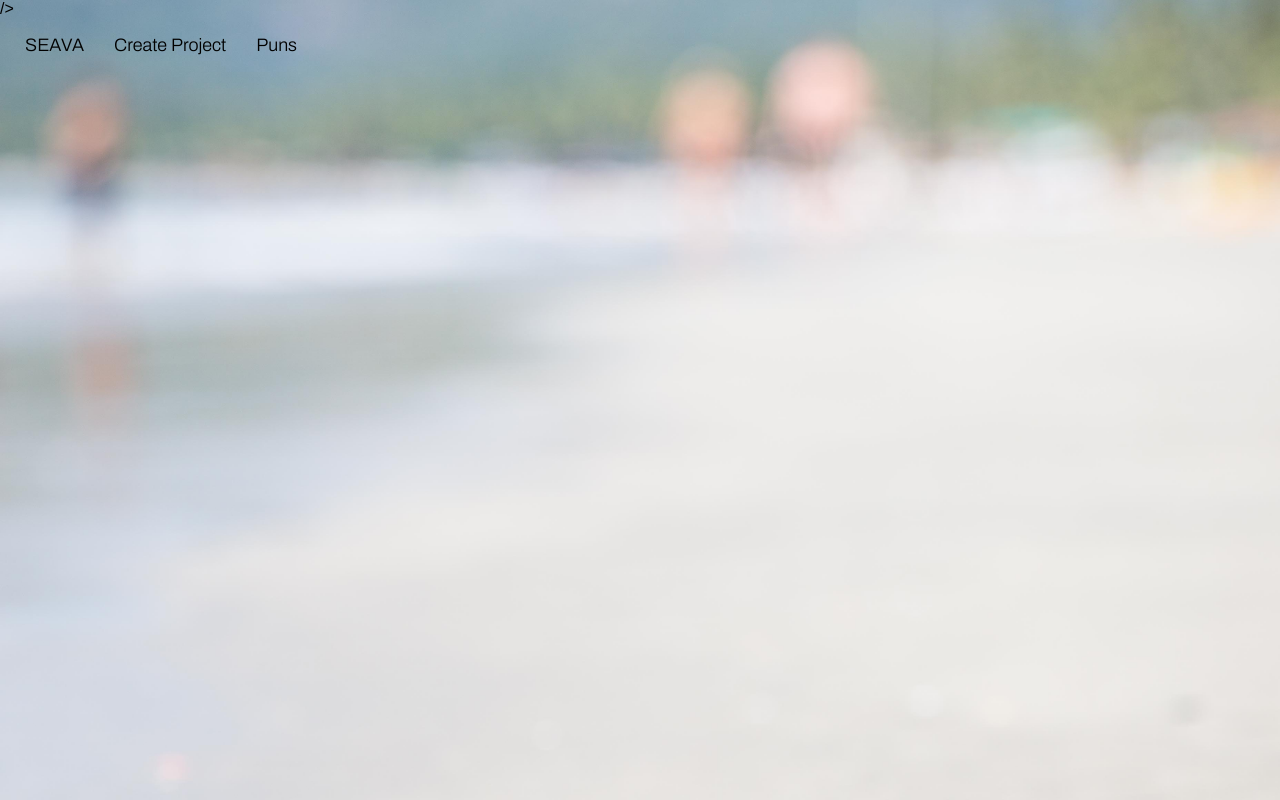
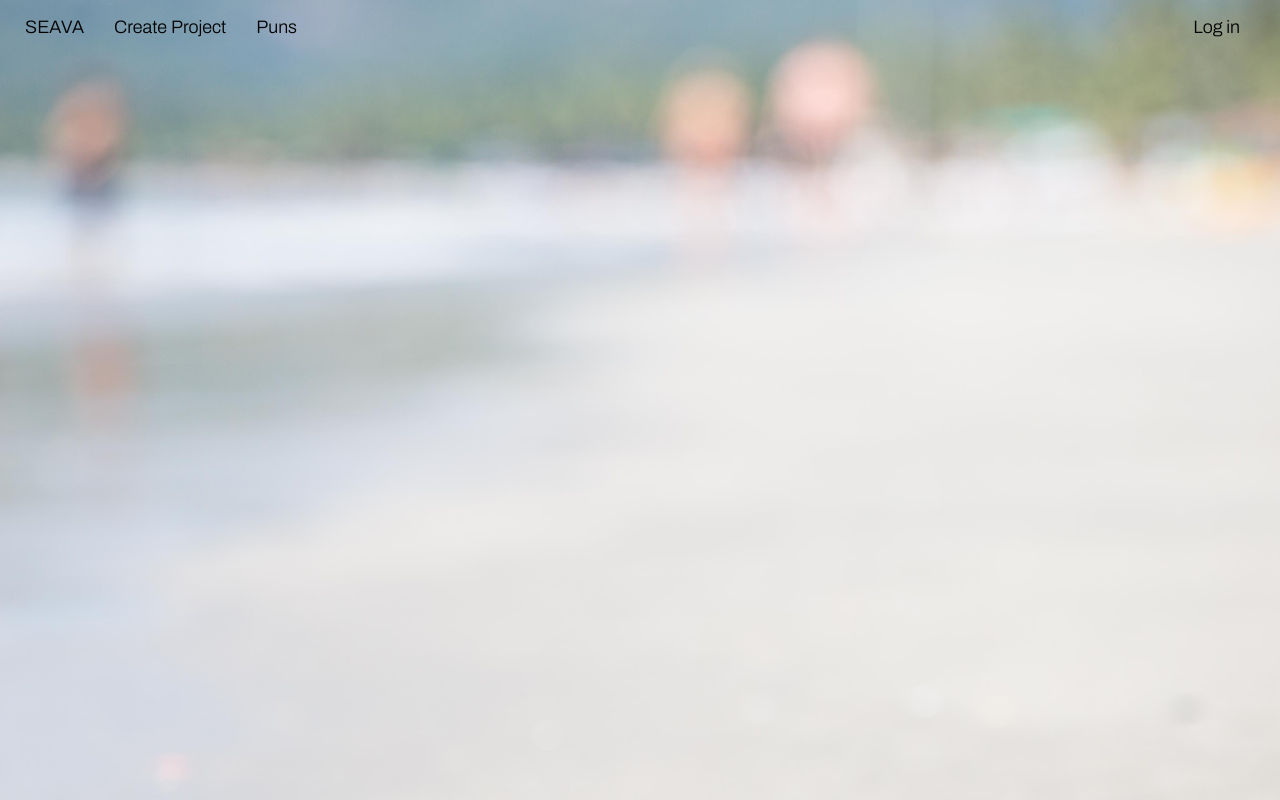
Before and after one commit to SheCodesAus/she-codes-crowdfunding-project-KhiaJEO, a React (Create React App) app: page /project/1 in a window 1280 px wide. Built offline with nearby package versions, Linux system fonts and the light colour scheme; a web font is replaced by a local one.

Commit message:
fixed pun issue - need to fix the refresh page part of pun page

```diff
--- a/public/index.html
+++ b/public/index.html
@@ -30,8 +30,8 @@
       href="https://fonts.googleapis.com/css2?family=Archivo:wght@300&family=Dongle:wght@300&family=Noticia+Text&family=Open+Sans:wght@300&family=Padauk&family=Work+Sans:wght@200&display=swap"
       rel="stylesheet"
     />
-    />
-    <title>React App</title>
+
+    <title>SEAVA</title>
   </head>
   <body>
     <noscript>You need to enable JavaScript to run this app.</noscript>
--- a/src/components/Nav/Nav.jsx
+++ b/src/components/Nav/Nav.jsx
@@ -18,20 +18,20 @@ function Nav() {
   };
   // Check user for log in and log out
 
-  // const checkUser = () => {
-  //   const isUserLoggedIn = !!window.localStorage.getItem("token");
-  //   // console.log("isUserLoggedIn", isUserLoggedIn)
+  const checkUser = () => {
+    const isUserLoggedIn = !!window.localStorage.getItem("token");
+    console.log("isUserLoggedIn", isUserLoggedIn);
 
-  //   return isUserLoggedIn ? (
-  //     <a href="logout" onClick={handleSignOut} className="button">
-  //       Log out
-  //     </a>
-  //   ) : (
-  //     <a href="login" onClick={navigateToLogin} className="button">
-  //       Log in
-  //     </a>
-  //   );
-  // };
+    return isUserLoggedIn ? (
+      <a href="logout" onClick={handleSignOut} className="button">
+        Log out
+      </a>
+    ) : (
+      <a href="login" onClick={navigateToLogin} className="button">
+        Log in
+      </a>
+    );
+  };
 
   return (
     <section className="navbar">
@@ -49,7 +49,7 @@ function Nav() {
       </nav>
       <nav className="right-menu">
         <Link className="button" to="/login/">
-          {/* {checkUser()} */}
+          {checkUser()}
           {/* this is for the login and log out */}
         </Link>
       </nav>
--- a/src/components/PunsForm/PunsForm.jsx
+++ b/src/components/PunsForm/PunsForm.jsx
@@ -2,7 +2,6 @@ import React, { useState } from "react";
 
 // Imports
 import { useNavigate } from "react-router-dom";
-// import { useParams } from "react-router-dom";
 
 // Styles
 import "./PunsForm.css";
@@ -24,7 +23,7 @@ function PunsForm(punsData) {
   };
 
   const handleSubmit = async (event) => {
-    // event.preventDefault();
+    event.preventDefault();
 
     const token = window.localStorage.getItem("token");
     console.log("handleSubmit", puns, token);
@@ -41,7 +40,7 @@ function PunsForm(punsData) {
           },
           body: JSON.stringify({
             post: puns.post,
-            // date_posted: new Date(puns.date_posted).toISOString(),
+            date_posted: new Date(puns.date_posted).toISOString(),
           }),
         });
         const data = await response.json();
@@ -62,12 +61,12 @@ function PunsForm(punsData) {
       placeholder: "--write your pun here--",
       type: "text",
     },
-    // {
-    //   id: "date_posted",
-    //   label: "",
-    //   placeholder: "Date posted",
-    //   type: "date",
-    // },
+    {
+      id: "date_posted",
+      label: "",
+      placeholder: "Date posted",
+      type: "date",
+    },
   ];
 
   return (
@@ -75,7 +74,7 @@ function PunsForm(punsData) {
       <h3> ... </h3>
       {punsField.map((field, key) => {
         return (
-          <div className="row" key={`$key}-$(field.id}`}>
+          <div className="row" key={`${key}-${field.id}`}>
             <div className="post-label">
               <label htmlFor={field.id}>{field.label}</label>
             </div>
```
